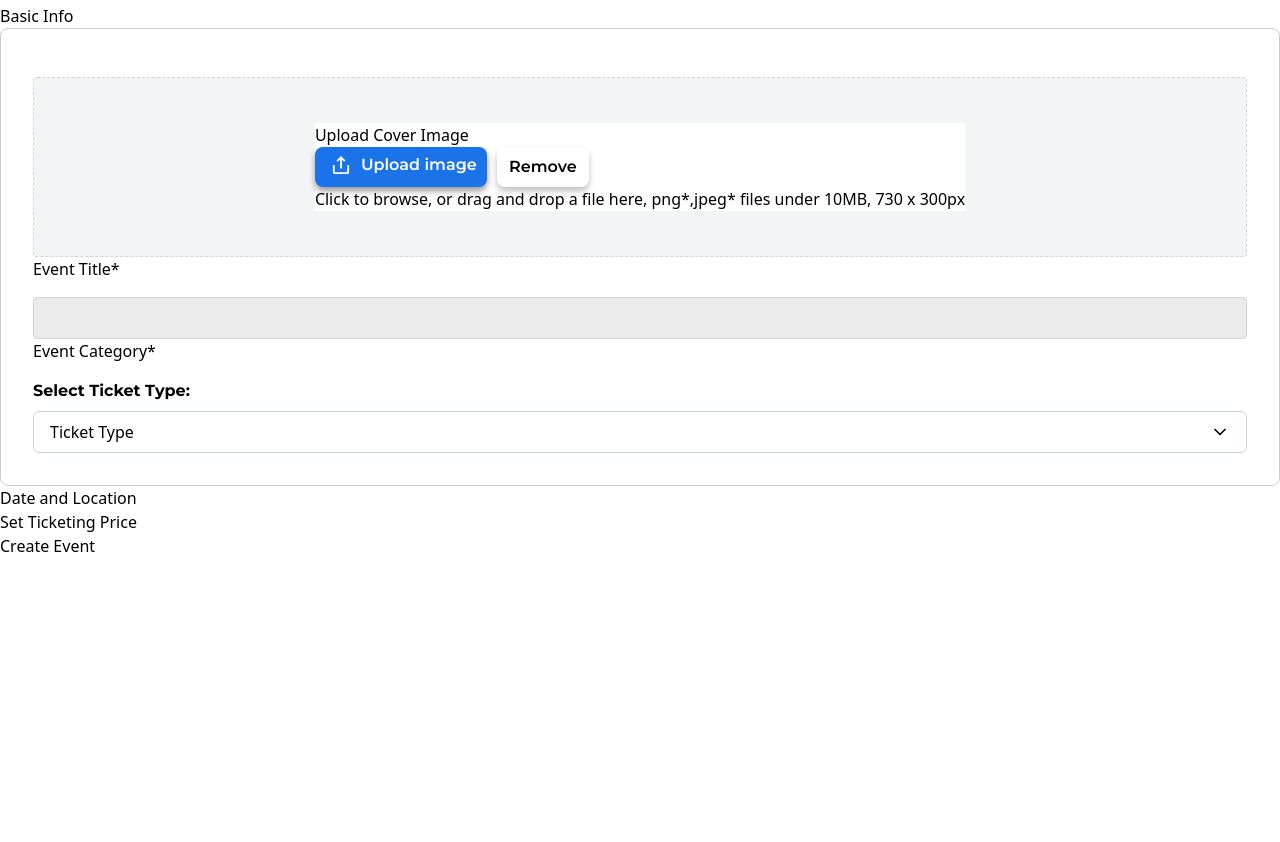
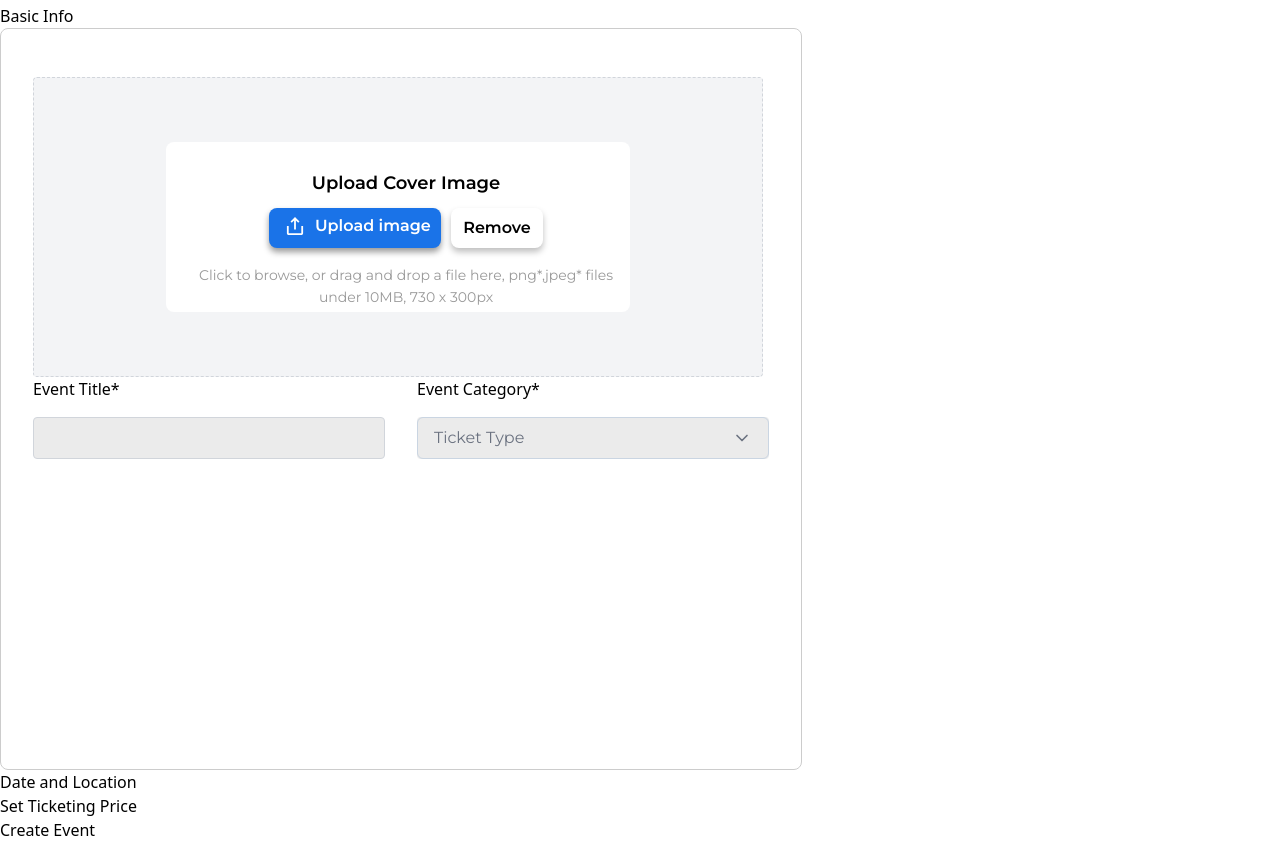
Before and after one commit to mafindijr/easy-ticketing-app, a React (Vite) app: page / in a window 1280 px wide. Shown: the part 2763-3605 px from the top of the page. Before the commit the page ends 3321 px from the top, so only its background shows below. Built offline with nearby package versions, Linux system fonts and the light colour scheme.

Commit message:
style: cover image component to match the design system

```diff
--- a/src/components/create-event.jsx
+++ b/src/components/create-event.jsx
@@ -89,11 +89,15 @@ export default function CreateEventForm() {
                 </div>
                 <div>
                     <span>Basic Info</span>
-                    <div className='block border-1 border-[#cccccc] rounded-[8px] p-[32px] gap-[16px]'>
+                    <div className='w-[802px] h-[742px] block border-1 border-[#cccccc] rounded-[8px] p-[32px] gap-[16px]'>
                         {/* Cover image preview holder */}
-                        <div id="coverImage" className="relative mt-4 flex items-center justify-center w-full h-[180px] bg-gray-100 border border-dashed border-gray-300 rounded">
-                            <div className='absolute bg-white'>
-                                <div><h4>Upload Cover Image</h4></div>
+                        <div id="coverImage" className="w-[730px] h-[300px] relative mt-4 flex items-center justify-center bg-gray-100 border border-dashed border-gray-300 rounded">
+                            <div className='w-[464px] h-[170px] rounded-[8px] flex flex-col items-center p-[16px] pt-[32px] pl-[32px] gap-[16px] absolute bg-white'>
+                                <div>
+                                    <h4
+                                    className='font-montserrat font-[600] text-[18px] text-center leading-[100%]'
+                                    >Upload Cover Image</h4>
+                                </div>
 
                             <div className="inline-flex gap-[10px]">
 
@@ -126,7 +130,7 @@ export default function CreateEventForm() {
                             </div>
 
                             <div>
-                                <p>
+                                <p className='text-[14px] text-[#999999] text-center font-montserrat font-[400] leading-[22px]'>
                                     Click to browse, or drag and drop a file here, png*,jpeg* files under 10MB, 730 x 300px
                                 </p>
                             </div>
@@ -147,7 +151,7 @@ export default function CreateEventForm() {
                             <div className="text-red-500 text-sm mt-2">{coverError}</div>
                         )}
 
-                            <div>
+                            <div className='grid grid-cols-2 gap-8'>
                                 <label>
                                     Event Title*
                                     <Input type='text' />
@@ -156,8 +160,8 @@ export default function CreateEventForm() {
                                     Event Category*
 
                                       {/* {tickets && tickets.length > 0 && ( */}
-                                        <div className="mt-4">
-                                        <p className="font-montserrat font-bold mb-2">Select Ticket Type:</p>
+                                        <div className="mt-4 text-[#6B7280] text-base font-montserrat
+                                         rounded-[4px] bg-[#ebebeb] focus:ring-[#93abdb]">
                                         <div className="relative">
                                             <div
                                             className="inline-block border border-slate-300 outline-none cursor-pointer transition w-full rounded-md"
```
